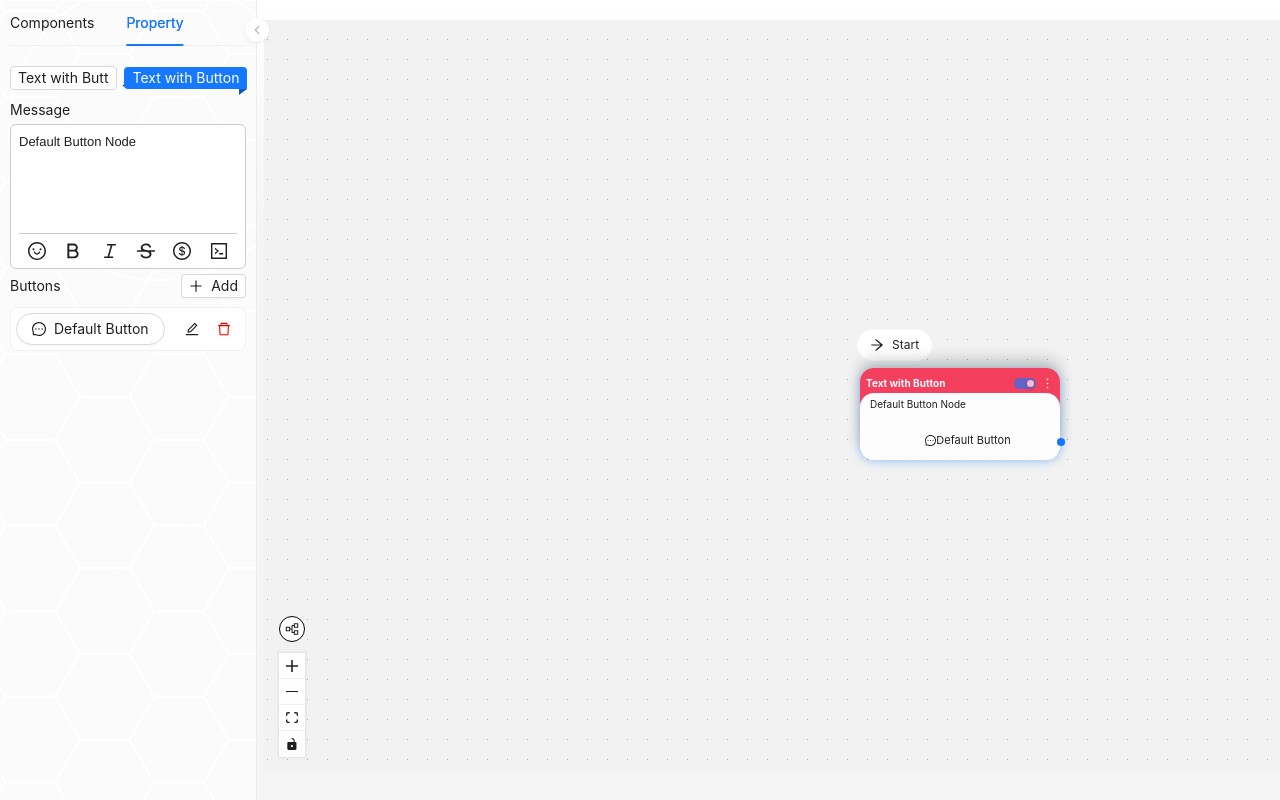
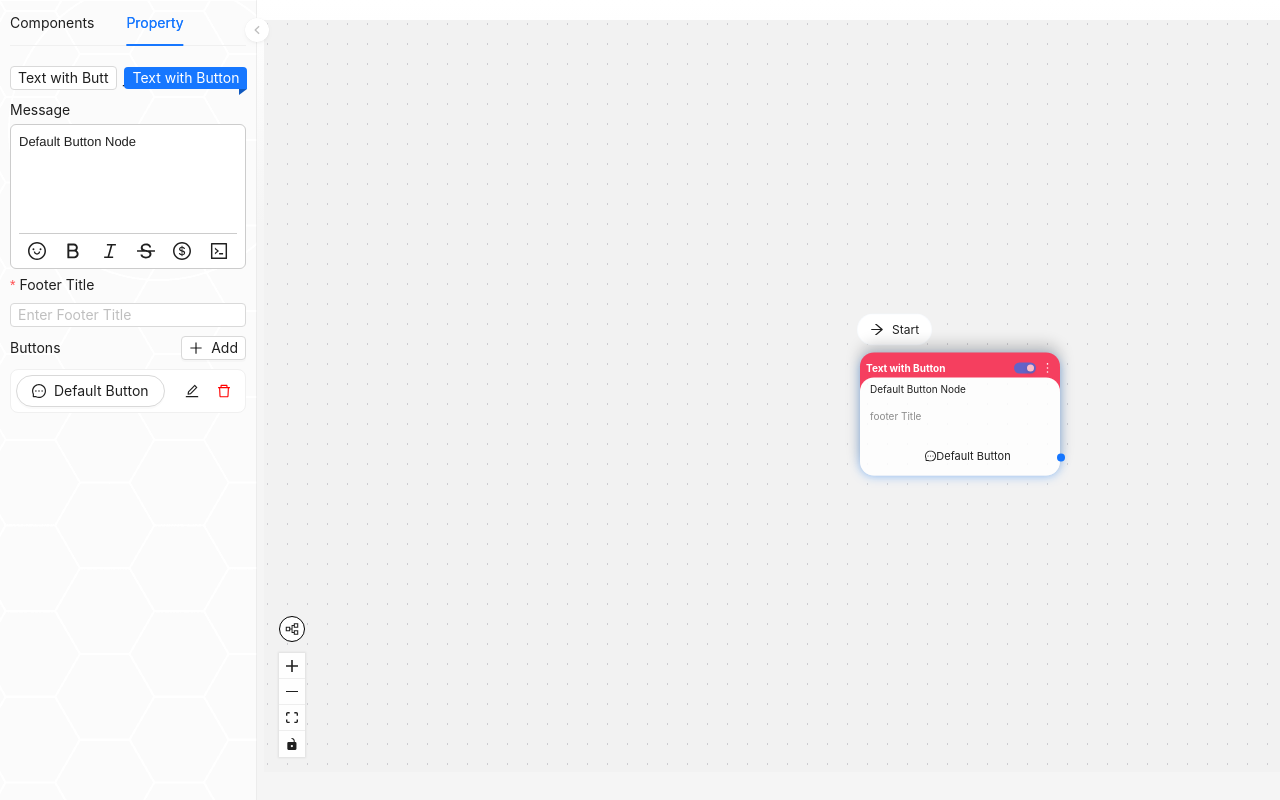
Before and after one commit to divyavaland1609/Whatsapp-RCS, a React (Vite) app: page / in a window 1280 px wide. Both pictures are taken after a click on the button "Start". Shown: the top 800 px of the page. Built offline with nearby package versions, Linux system fonts and the light colour scheme.

Commit message:
all file to add footer and image video selecter add in validation

```diff
--- a/src/App.css
+++ b/src/App.css
@@ -644,3 +644,15 @@ div:where(.css-dev-only-do-not-override-1nt0t97).ant-typography, :where(.css-dev
 :where(.css-dev-only-do-not-override-1i62024).ant-row-middle {
   align-items: baseline;
 }
+
+div:where(.css-dev-only-do-not-override-e39swc).ant-typography, :where(.css-dev-only-do-not-override-e39swc).ant-typography p {
+  margin-bottom: 0em;
+}
+
+div:where(.css-dev-only-do-not-override-qkie4x).ant-typography, :where(.css-dev-only-do-not-override-qkie4x).ant-typography p {
+  margin-bottom: 0em;
+}
+
+div:where(.css-dev-only-do-not-override-1gdm7ct).ant-typography, :where(.css-dev-only-do-not-override-1gdm7ct).ant-typography p {
+  margin-bottom: 0em;
+}
--- a/src/component/nodes/ButtonNode.jsx
+++ b/src/component/nodes/ButtonNode.jsx
@@ -72,15 +72,15 @@ const ButtonNode = ({ data, selected }) => {
     );
   };
 
-
-
   const reactFlowInstance = useReactFlow();
 
   useEffect(() => {
     const buttonActions = alldata?.data?.actions || [];
     const handleId = new Set(
       buttonActions
-       .map((action, index) => (action.type === "quick" ? `handle-${index}` : null))
+        .map((action, index) =>
+          action.type === "quick" ? `handle-${index}` : null
+        )
         .filter(Boolean)
     );
 
@@ -387,7 +387,7 @@ const ButtonNode = ({ data, selected }) => {
             className="inverted-border-radius  shadow-pink"
             style={{ paddingTop: "1px 1px 1px" }}
           >
-            <Flex className="flex-grow" align="center" justify="space-between" >
+            <Flex className="flex-grow" align="center" justify="space-between">
               <Typography className="title-name">
                 {alldata?.data?.templateName ?? "Text with Button"}
               </Typography>
@@ -467,7 +467,15 @@ const ButtonNode = ({ data, selected }) => {
                 }}
               ></small>
             </Paragraph>
-
+            <Paragraph
+              type="secondary"
+              style={{
+                padding: "0px 10px",
+                // padding: "8px",
+              }}
+            >
+              <small>{alldata?.data?.footerTitle || "footer Title"}</small>
+            </Paragraph>
             {alldata?.data?.actions?.length > 0 ? (
               alldata.data.actions.map((btn, i) => (
                 <React.Fragment key={i}>
--- a/src/component/nodes/RichcardCarouselNode.jsx
+++ b/src/component/nodes/RichcardCarouselNode.jsx
@@ -630,6 +630,17 @@ function RichcardCarouselNode({ data, selected }) {
                           }}
                         ></small>
                       </Paragraph>
+                      <Paragraph
+                        type="secondary"
+                        style={{
+                          padding: "0px 7px",
+                          // padding: "8px",
+                        }}
+                      >
+                        <small>
+                          {alldata?.data?.footerTitle || "footer Title"}
+                        </small>
+                      </Paragraph>
                     </div>
                     <div
                       style={{
--- a/src/component/nodes/RichcardNode.jsx
+++ b/src/component/nodes/RichcardNode.jsx
@@ -633,6 +633,19 @@ function RichcardNode({ data, selected }) {
                   }}
                 ></small>
               </Paragraph>
+
+              <Paragraph
+                type="secondary"
+                style={{
+                  padding: "0px 7px",
+                  // padding: "8px",
+                }}
+              >
+                <small>{alldata?.data?.footerTitle || "footer Title"}</small>
+              </Paragraph>
+
+
+
               {/* <Paragraph
                 style={{
                   lineHeight: "1.00",
--- a/src/component/nodes/TextNode.jsx
+++ b/src/component/nodes/TextNode.jsx
@@ -474,7 +474,7 @@ const TextNode = ({ data, selected }) => {
     const edgesofCurentNode = edges
       .filter((edge) => edge.target === id)
       .map((item) => item.source);
-    const currentEdges = [... new Set(edgesofCurentNode)]
+    const currentEdges = [...new Set(edgesofCurentNode)];
 
     const disabledNodes = nodes
       ?.filter((node) => node.data.disabled === true)
@@ -598,12 +598,14 @@ const TextNode = ({ data, selected }) => {
         onMouseLeave={() => setIsHovered(false)}
       >
         <Card
-          styles={{body:{
+          styles={{
+            body: {
               padding: "0px",
               borderRadius: "14px",
               boxShadow: "0px -10px 15px rgba(0, 0, 0, 0.2)",
               margin: "0px -1px 0px -1px",
-          }}}
+            },
+          }}
           style={{
             width: 203,
             padding: "-1px",
@@ -618,7 +620,12 @@ const TextNode = ({ data, selected }) => {
           }}
         >
           <div className="inverted-border-radius shadow-blue">
-            <Flex className="flex-grow" align="center" justify="space-between"  style={{padding:"5px"}}>
+            <Flex
+              className="flex-grow"
+              align="center"
+              justify="space-between"
+              style={{ padding: "5px" }}
+            >
               <Typography
                 className="title-name"
                 style={{ marginBottom: "7px" }}
@@ -707,7 +714,17 @@ const TextNode = ({ data, selected }) => {
                 }}
               />
             </Paragraph>
+
           </div>
+          <Paragraph
+            type="secondary"
+            style={{
+              padding: "0px 10px",
+              // padding: "8px",
+            }}
+          >
+            <small>{alldata?.data?.footerTitle || "footer Title"}</small>
+          </Paragraph>
         </Card>
       </div>
     </ConfigProvider>
--- a/src/component/sidebar/ButtonNodeSidebar.jsx
+++ b/src/component/sidebar/ButtonNodeSidebar.jsx
@@ -43,6 +43,9 @@ const ButtonNodeSidebar = ({ selectedNode }) => {
   const [templateName, setTemplateName] = useState(
     alldata?.data?.templateName ?? "Text with Button"
   );
+  const [footerTitle, setFooterTitle] = useState(
+    alldata?.data?.footerTitle ?? ""
+  );
   const [editingCardId, setEditingCardId] = useState(null);
   const [message1, setMessage] = useState(alldata?.data?.label ?? "");
   const [data, setData] = useState({
@@ -77,6 +80,13 @@ const ButtonNodeSidebar = ({ selectedNode }) => {
     const value = e.target.value;
     setTemplateName(value);
     const data = { selectedNode, value, key: "templateName" };
+    dispatch(setUpdateNodeData(data));
+  };
+
+  const handleFooterTitleChange = (e) => {
+    const value = e.target.value;
+    setFooterTitle(value);
+    const data = { selectedNode, value, key: "footerTitle" };
     dispatch(setUpdateNodeData(data));
   };
 
@@ -392,6 +402,29 @@ const ButtonNodeSidebar = ({ selectedNode }) => {
             onChange={(value) => handleMessageNameChange(value)}
           />
         </Form.Item>
+
+        <Form.Item
+          name="footer Title"
+          label="Footer Title"
+          value={footerTitle}
+          // initialValue={btn.payload}
+          rules={[
+            {
+              required: true,
+              message: "Footer Title is required",
+            },
+          ]}
+        >
+          <Input
+            size="small"
+            required={true}
+            // addonBefore={selectBefore}
+            // value={btn.payload}
+            onChange={handleFooterTitleChange}
+            placeholder="Enter Footer Title"
+          />
+        </Form.Item>
+
         <Flex justify="space-between" align="center">
           <Typography.Text>Buttons</Typography.Text>
           {/* <Form.Item label="Buttons" /> */}
@@ -638,7 +671,7 @@ const ButtonNodeSidebar = ({ selectedNode }) => {
                         </Form.Item>
                       </Col>
                     )}
-                         {action.type === "copy-code" && <></>}
+                    {action.type === "copy-code" && <></>}
                   </Row>
                 </Form>
               )}
--- a/src/component/sidebar/RichCardCarouselSidebar.jsx
+++ b/src/component/sidebar/RichCardCarouselSidebar.jsx
@@ -53,6 +53,9 @@ function RichCardCarouselSidebar({ selectedNode }) {
     [selectedNode, nodes]
   );
   const [cardIndex, setCardIndex] = useState(0);
+  const [footerTitle, setFooterTitle] = useState(
+    alldata?.data?.footerTitle ?? ""
+  );
   const [loading, setLoading] = useState(false);
   const [options, setOptions] = useState(
     alldata?.data?.richCardCarousels?.cards ?? [
@@ -109,7 +112,7 @@ function RichCardCarouselSidebar({ selectedNode }) {
   });
 
   const [previewImage, setPreviewImage] = useState([]);
-  const [value, setValue] = useState(alldata?.data?.value ?? "medium");
+  const [value, setValue] = useState(alldata?.data?.value ?? "image");
   const [templateName, setTemplateName] = useState(
     alldata?.data?.templateName || "Rich Card Carousle"
   );
@@ -268,12 +271,15 @@ function RichCardCarouselSidebar({ selectedNode }) {
   const customUpload = ({ file, onSuccess, onError }) => {
     try {
       const fileType = file.type;
-      if (
-        !["image/png", "image/jpeg", "video/mp4"].includes(
-          fileType
-        )
-      ) {
-        onError("Unsupported file format");
+      const allowedTypes = {
+        image: ["image/png", "image/jpeg"],
+        video: ["video/mp4"],
+        document: ["application/pdf", "application/msword"],
+      };
+
+      if (!allowedTypes[value].includes(fileType)) {
+        onError("Unsupported file format. Please upload a valid file.");
+        message.error(`Invalid file type! Please upload a ${value} file.`);
         return;
       }
 
@@ -281,12 +287,32 @@ function RichCardCarouselSidebar({ selectedNode }) {
       setTimeout(() => {
         const fileUrl = URL.createObjectURL(file);
         onSuccess({ url: fileUrl }); // On success, return the file URL
+        message.success("File uploaded successfully!");
       }, 1000);
     } catch (error) {
       console.error("Upload failed:", error);
       onError(error);
     }
   };
+
+  // const customUpload = ({ file, onSuccess, onError }) => {
+  //   try {
+  //     const fileType = file.type;
+  //     if (!["image/png", "image/jpeg", "video/mp4"].includes(fileType)) {
+  //       onError("Unsupported file format");
+  //       return;
+  //     }
+
+  //     // Simulating the upload process (replace with real upload logic)
+  //     setTimeout(() => {
+  //       const fileUrl = URL.createObjectURL(file);
+  //       onSuccess({ url: fileUrl }); // On success, return the file URL
+  //     }, 1000);
+  //   } catch (error) {
+  //     console.error("Upload failed:", error);
+  //     onError(error);
+  //   }
+  // };
 
   const props = {
     name: "file",
@@ -352,13 +378,19 @@ function RichCardCarouselSidebar({ selectedNode }) {
     });
   };
 
-  const onChange = (value, index, key) => {
-    const newSize = value;
-    setValue(newSize);
+  const handleFooterTitleChange = (e) => {
+    const value = e.target.value;
+    setFooterTitle(value);
+    const data = { selectedNode, value, key: "footerTitle" };
+    dispatch(setRichCardNodeCarousleData(data));
+  };
+
+  const onChange = (selectedValue, index, key) => {
+    setValue(selectedValue); // Update selected type
 
     setRichCardCarousels((prev) => {
       const updatedCards = prev.cards.map((card, i) =>
-        i === index ? { ...card, [key]: newSize } : card
+        i === index ? { ...card, [key]: selectedValue } : card
       );
 
       const value = { ...prev, cards: updatedCards };
@@ -369,6 +401,24 @@ function RichCardCarouselSidebar({ selectedNode }) {
       return { ...prev, cards: updatedCards };
     });
   };
+
+  // const onChange = (value, index, key) => {
+  //   const newSize = value;
+  //   setValue(newSize);
+
+  //   setRichCardCarousels((prev) => {
+  //     const updatedCards = prev.cards.map((card, i) =>
+  //       i === index ? { ...card, [key]: newSize } : card
+  //     );
+
+  //     const value = { ...prev, cards: updatedCards };
+  //     const data = { selectedNode, value, key: "richCardCarousels" };
+
+  //     dispatch(setUpdateNodeData(data));
+
+  //     return { ...prev, cards: updatedCards };
+  //   });
+  // };
 
   const handleDescriptionNameChange = (value, index, key) => {
     const newDescriptionName = value;
@@ -677,7 +727,7 @@ function RichCardCarouselSidebar({ selectedNode }) {
               </Badge.Ribbon>
             </Col>
           </Row>
-          <Form.Item
+          {/* <Form.Item
             name={"rich_card_carousel_width"}
             label="Width"
             rules={[{ required: true, message: "Width is required" }]}
@@ -706,7 +756,7 @@ function RichCardCarouselSidebar({ selectedNode }) {
                 </Row>
               </div>
             </Radio.Group>
-          </Form.Item>
+          </Form.Item> */}
           <Row>
             <Col md={24}>
               <Flex
@@ -758,13 +808,24 @@ function RichCardCarouselSidebar({ selectedNode }) {
                 size="small"
                 value={value}
                 style={{ width: 120 }}
+                onChange={(val) => onChange(val, 0, "fileType")}
+                options={[
+                  { value: "image", label: "Image" },
+                  { value: "video", label: "Video" },
+                  { value: "document", label: "Document" },
+                ]}
+              />
+              {/* <Select
+                size="small"
+                value={value}
+                style={{ width: 120 }}
                 onChange={(value) => onChange(value, cardIndex, "size")}
                 options={[
                   { value: "short", label: "Short" },
                   { value: "medium", label: "Medium" },
                   { value: "tall", label: "Tall" },
                 ]}
-              />
+              /> */}
             </Col>
           </Row>
           <Row align="middle" justify="space-evenly">
@@ -850,6 +911,27 @@ function RichCardCarouselSidebar({ selectedNode }) {
               onChange={(value) =>
                 handleDescriptionNameChange(value, cardIndex, "description")
               }
+            />
+          </Form.Item>
+          <Form.Item
+            name="footer Title"
+            label="Footer Title"
+            value={footerTitle}
+            // initialValue={btn.payload}
+            rules={[
+              {
+                required: true,
+                message: "Footer Title is required",
+              },
+            ]}
+          >
+            <Input
+              size="small"
+              required={true}
+              // addonBefore={selectBefore}
+              // value={btn.payload}
+              onChange={handleFooterTitleChange}
+              placeholder="Enter Footer Title"
             />
           </Form.Item>
 
--- a/src/component/sidebar/RichcardNodeSidebar.jsx
+++ b/src/component/sidebar/RichcardNodeSidebar.jsx
@@ -43,14 +43,15 @@ function RichcardNodeSidebar({ selectedNode }) {
   const alldata = nodes.find((item) => item.id === selectedNode);
   const [loading, setLoading] = useState(false);
   const [imageUrl, setImageUrl] = useState(alldata?.data?.mediaUrl ?? "");
-  const [value, setValue] = useState(alldata?.data?.size ?? "medium");
+  const [value, setValue] = useState(alldata?.data?.size ?? "image");
   const [editingCardId, setEditingCardId] = useState(null);
-
   const [templateName, setTemplateName] = useState(
     alldata?.data?.templateName ?? "Rich Card"
   );
   const [messagename, setMessageName] = useState(alldata?.data?.label ?? "");
-
+  const [footerTitle, setFooterTitle] = useState(
+    alldata?.data?.footerTitle ?? ""
+  );
   const [description, setDescription] = useState(
     alldata?.data?.description ?? ""
   );
@@ -91,6 +92,13 @@ function RichcardNodeSidebar({ selectedNode }) {
     const description = value;
     setDescription(description);
     const data = { selectedNode, value, key: "description" };
+    dispatch(setRichCardNodeData(data));
+  };
+
+  const handleFooterTitleChange = (e) => {
+    const value = e.target.value;
+    setFooterTitle(value);
+    const data = { selectedNode, value, key: "footerTitle" };
     dispatch(setRichCardNodeData(data));
   };
 
@@ -137,11 +145,18 @@ function RichcardNodeSidebar({ selectedNode }) {
     }
   }, [selectedNode]);
 
-  const onChange = (value) => {
-    setValue(value);
-    const data = { selectedNode, value, key: "size" };
+
+  const onChange = (selectedValue) => {
+    setValue(selectedValue);
+    const data = { selectedNode, value: selectedValue, key: "size" };
     dispatch(setRichCardNodeData(data));
   };
+
+  // const onChange = (value) => {
+  //   setValue(value);
+  //   const data = { selectedNode, value, key: "size" };
+  //   dispatch(setRichCardNodeData(data));
+  // };
 
   const handleChange = (index, key, val) => {
     setData((prev) => {
@@ -281,15 +296,19 @@ function RichcardNodeSidebar({ selectedNode }) {
     },
   };
 
+
   const customUpload = ({ file, onSuccess, onError }) => {
     try {
       const fileType = file.type;
-      if (
-        !["image/png", "image/jpeg", "video/mp4", "application/pdf"].includes(
-          fileType
-        )
-      ) {
-        onError("Unsupported file format");
+      const allowedTypes = {
+        image: ["image/png", "image/jpeg"],
+        video: ["video/mp4"],
+        document: ["application/pdf"],
+      };
+
+      if (!allowedTypes[value]?.includes(fileType)) {
+        onError("Invalid file type. Please upload the correct format.");
+        message.error("Invalid file type. Please upload a " + value);
         return;
       }
 
@@ -302,6 +321,29 @@ function RichcardNodeSidebar({ selectedNode }) {
       onError(error);
     }
   };
+
+
+  // const customUpload = ({ file, onSuccess, onError }) => {
+  //   try {
+  //     const fileType = file.type;
+  //     if (
+  //       !["image/png", "image/jpeg", "video/mp4", "application/pdf"].includes(
+  //         fileType
+  //       )
+  //     ) {
+  //       onError("Unsupported file format");
+  //       return;
+  //     }
+
+  //     // Simulate the upload process
+  //     setTimeout(() => {
+  //       const fileUrl = URL.createObjectURL(file);
+  //       onSuccess({ url: fileUrl });
+  //     }, 1000);
+  //   } catch (error) {
+  //     onError(error);
+  //   }
+  // };
 
   const handleEditToggle = (id) => {
     setEditingCardId(editingCardId === id ? null : id);
@@ -380,11 +422,22 @@ function RichcardNodeSidebar({ selectedNode }) {
                 style={{ width: 120 }}
                 onChange={onChange}
                 options={[
+                  { value: "image", label: "Image" },
+                  { value: "video", label: "Video" },
+                  { value: "document", label: "Document" },
+                ]}
+              />
+              {/* <Select
+                size="small"
+                value={value}
+                style={{ width: 120 }}
+                onChange={onChange}
+                options={[
                   { value: "short", label: "Short" },
                   { value: "medium", label: "Medium" },
                   { value: "tall", label: "Tall" },
                 ]}
-              />
+              /> */}
             </Col>
           </Row>
 
@@ -397,8 +450,7 @@ function RichcardNodeSidebar({ selectedNode }) {
                 style={{ padding: 10 }}
               >
                 {imageUrl
-                  ?
-                  (() => {
+                  ? (() => {
                       const mediaUrl = imageUrl.response?.url || imageUrl;
                       const fileType = imageUrl.type;
 
@@ -508,6 +560,29 @@ function RichcardNodeSidebar({ selectedNode }) {
               onChange={(value) => handleDescriptionNameChange(value)}
             />
           </Form.Item>
+
+          <Form.Item
+            name="footer Title"
+            label="Footer Title"
+            value={footerTitle}
+            // initialValue={btn.payload}
+            rules={[
+              {
+                required: true,
+                message: "Footer Title is required",
+              },
+            ]}
+          >
+            <Input
+              size="small"
+              required={true}
+              // addonBefore={selectBefore}
+              // value={btn.payload}
+              onChange={handleFooterTitleChange}
+              placeholder="Enter Footer Title"
+            />
+          </Form.Item>
+
           <Flex justify="space-between">
             <Typography.Text>Buttons</Typography.Text>
             {/* <Form.Item label="" /> */}
--- a/src/component/sidebar/TextNodeSidebar.jsx
+++ b/src/component/sidebar/TextNodeSidebar.jsx
@@ -15,6 +15,9 @@ const TextNodeSidebar = ({ setSelectedNode, title, selectedNode }) => {
   const [imageUrl, setImageUrl] = useState(alldata?.data?.mediaUrl ?? "");
   const [message1, setMessage] = useState(alldata?.data?.label ?? "");
   const [isEditing, setIsEditing] = useState(false);
+  const [footerTitle, setFooterTitle] = useState(
+    alldata?.data?.footerTitle ?? ""
+  );
   console.log(alldata, "data");
 
   const inputRef = useRef(null);
@@ -47,6 +50,13 @@ const TextNodeSidebar = ({ setSelectedNode, title, selectedNode }) => {
     const MessageName = value;
     setMessage(MessageName);
     const data = { selectedNode, value, key: "label" };
+    dispatch(setUpdateNodeData(data));
+  };
+
+  const handleFooterTitleChange = (e) => {
+    const value = e.target.value;
+    setFooterTitle(value);
+    const data = { selectedNode, value, key: "footerTitle" };
     dispatch(setUpdateNodeData(data));
   };
 
@@ -121,6 +131,27 @@ const TextNodeSidebar = ({ setSelectedNode, title, selectedNode }) => {
               }}
             />
           </Form.Item>
+          <Form.Item
+            name="footer Title"
+            label="Footer Title"
+            value={footerTitle}
+            // initialValue={btn.payload}
+            rules={[
+              {
+                required: true,
+                message: "Footer Title is required",
+              },
+            ]}
+          >
+            <Input
+              size="small"
+              required={true}
+              // addonBefore={selectBefore}
+              // value={btn.payload}
+              onChange={handleFooterTitleChange}
+              placeholder="Enter Footer Title"
+            />
+          </Form.Item>
         </Form>
       </ConfigProvider>
     </>
```
Lines whose indentation alone changed are shown as unchanged.
